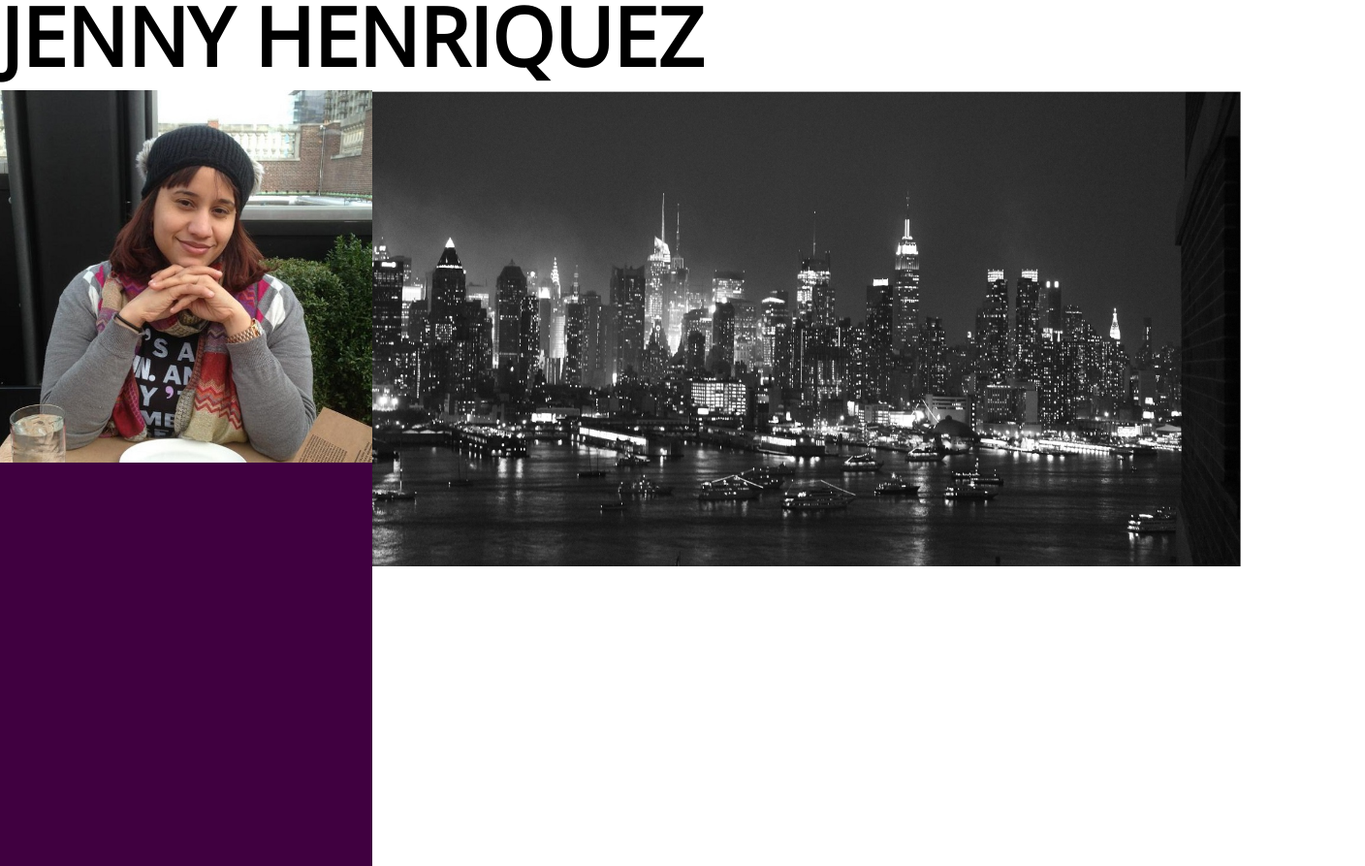
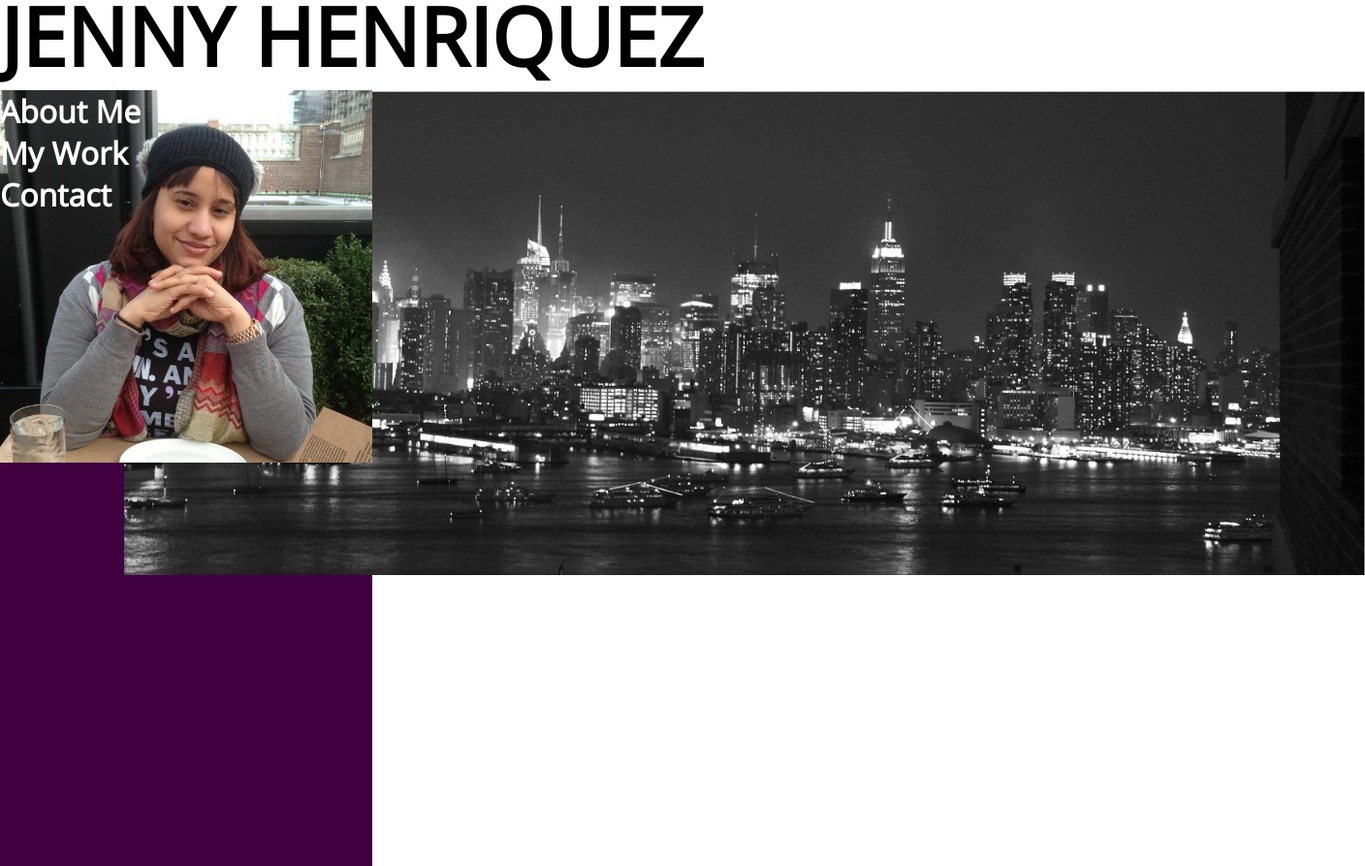
Before and after one commit to nadyac/JennyWebsite, a plain HTML site: page index.html in a window 1280 px wide. Shown: the whole page at 97% size, 1408 px wide, since content can reach past the window. Drawn offline with nearby package versions, Linux system fonts and the light colour scheme.

Commit message:
Added new div for homepage menu and edited css

```diff
--- a/css/theme.css
+++ b/css/theme.css
@@ -32,16 +32,18 @@ html{
 	position:absolute;
 	margin-top:0px;
 	width:100%;
-	height:61.4%;
-	z-index:-2;
+	height:62.5%;
+	z-index:-1;
 }
 /*child of name*/
 #nycBW{
+	position:absolute;
 	float:right;
-	width:70%;
+	width:100%;
 	height:100%;
+	padding-left:10%;
 }
-/*child of leftPanel*/
+/*child of mainContainer*/
 #homePicContainer{
 	position:absolute;
 	width:30%;
@@ -69,3 +71,16 @@ html{
 	height:100%;
 	z-index:-2;
 }
+/*By itself
+.menu{
+	width:100%;
+	height:100%;
+	float:left;
+}*/
+#link1, #link2, #link3{
+	text-decoration:none;
+	color:white;
+	font-size:2em;
+	margin-top:100px;
+	padding-top:300px;
+}
--- a/index.html
+++ b/index.html
@@ -15,14 +15,8 @@
 	<!--left purple panel-->
 	<div class="leftPanel">
 		<img id="purplebg" src="css/purpleBG.fw.png" alt="purple bg">
-		<!--menu-->
-		<div class="menu">
-			<a href="#">About Me</a><br>
-			<a href="#">My Work</a><br>
-			<a href="#">Contact</a><br>
-		</div>
 	 </div>
-	 <!--container for the cover NYC skyline picture-->
+	 <!--container for the cover NYC skyline & profile picture-->
 	 <div id="mainContainer">
 	 	<img id="nycBW" src="imgs/nycBW.png" alt="NYC Skyline black/white">
 	 			<!--1st div inception, home pic div within left panel div-->
@@ -30,5 +24,11 @@
 			<img id="picture" src="imgs/homePic.jpg" alt="Jenny">
 		</div>
 	 </div>
+	 <!--menu-->
+	<div class="menu">
+		<a id = "link1" href="#"><b>About Me</b></a><br>
+		<a id = "link2" href="#"><b>My Work</b></a><br>
+		<a id = "link3" href="#"><b>Contact</b></a><br>
+	</div>
 </body>
 </html>
```
